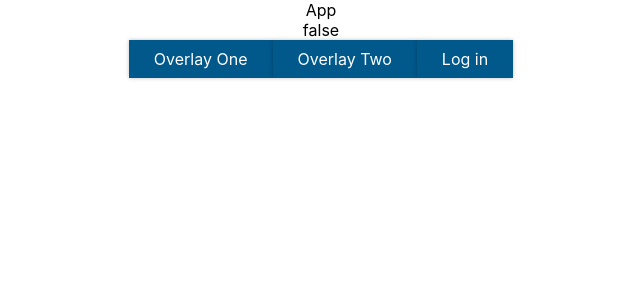
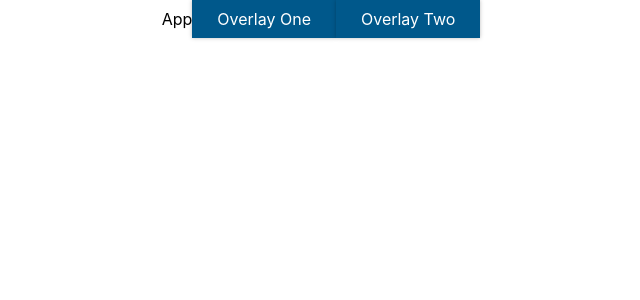
Before and after one commit to VictoriaStudios/udemy, a React (Create React App) app: page / in a window 1280 px wide. Shown: the top 300 px of the page, without its empty margins (319-959 px from the left). Built offline with nearby package versions, Linux system fonts and the light colour scheme.

Commit message:
Changes started for proper context implementation - thanks for nothing Udemy

```diff
--- a/src/App.js
+++ b/src/App.js
@@ -2,7 +2,6 @@ import './App.css';
 import { useState, useEffect, useReducer, useContext } from 'react';
 import { ErrorModal } from './components/ErrorModal';
 import Button from './components/Button';
-import TestContext, { TestContextProvider } from './components/store/TestContext';
 
 //an example of useReducer
 const modalReducer = (state, action) => {
@@ -37,7 +36,6 @@ function App() {
 
 
   const [modalState, dispatchModal] = useReducer(modalReducer, {errorOneOpen:false, errorTwoOpen: false})
-  const ctx = useContext(TestContext)
 
   useEffect(() => {
     if (localStorage.getItem('error') === 'true') dispatchModal({type:'USER_ERROR_ONE_ENABLE', val:true})
@@ -49,10 +47,8 @@ function App() {
 
 
   return (
-<TestContextProvider>
     <div className="App">
       App
-      <p>{ctx.loggedIn.toString()}</p>
       <Button  onClick={() => dispatchModal({type:'USER_ERROR_ONE_ENABLE', val:true})}>
         Overlay One
       </Button>
@@ -61,7 +57,7 @@ function App() {
       </Button>
       {modalState.errorOneOpen? (<ErrorModal onClose={() => dispatchModal({type:'USER_ERROR_ONE_ENABLE', val:false})} header={"header1"} />): ("")}
       {modalState.errorTwoOpen? (<ErrorModal onClose={() => dispatchModal({type:'USER_ERROR_TWO_ENABLE', val:false})} header={"header2"} />): ("")}
-      {!ctx.loggedIn ? (
+      {/* {!ctx.loggedIn ? (
         <Button onClick={() => ctx.onLogin()}>
           Log in
         </Button>
@@ -69,10 +65,9 @@ function App() {
         <Button onClick={() => ctx.onLogout()}>
         Log out
       </Button>
-      )}
+      )} */}
     </div>
-    </TestContextProvider>
-  );
+  )
 }
 
 export default App;
--- a/src/components/store/TestContext.js
+++ /dev/null
@@ -1,22 +0,0 @@
-import React, { useState } from "react"
-
-const TestContext = React.createContext({
-    loggedIn: false,
-    onLogin: () => { },
-    onLogout: () => { },
-}
-)
-
-export const TestContextProvider = (props) => {
-    const [loggedIn, setLoggedIn] = useState(false)
-
-    const handleLogIn = () => setLoggedIn(true)
-    const handleLogOut = () => setLoggedIn(false)
-
-    return (
-        <TestContext.Provider value={{ loggedIn: loggedIn, onLogout: handleLogOut, onLogin: handleLogIn }}>{props.children}</TestContext.Provider>
-    )
-
-}
-
-export default TestContext
```
Also changed, not shown: src/components/store/TestProvider.js (added, +20 -0 lines).
